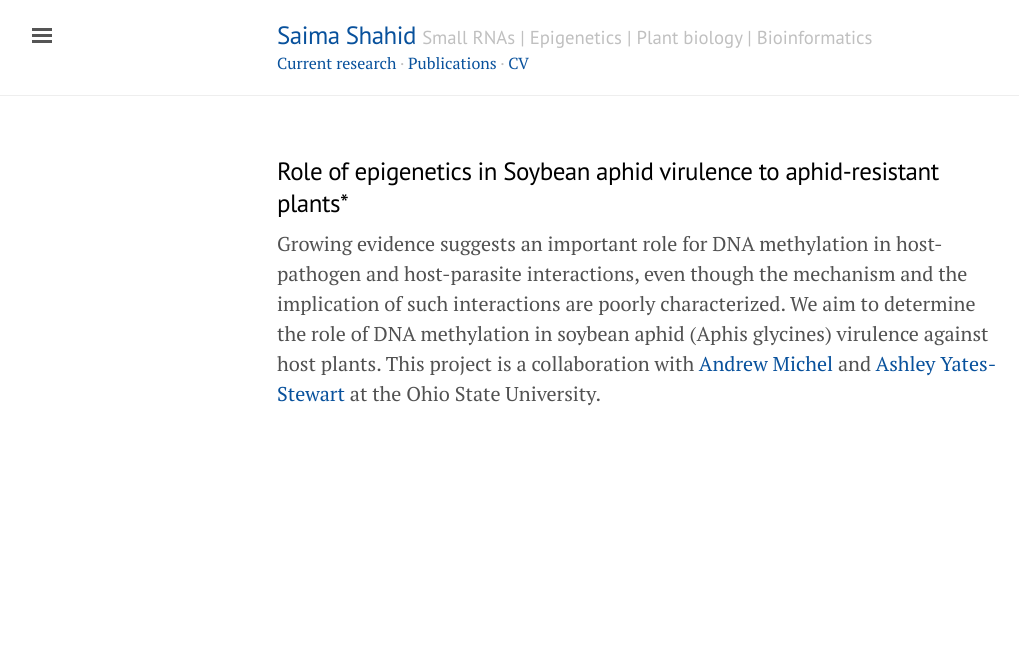
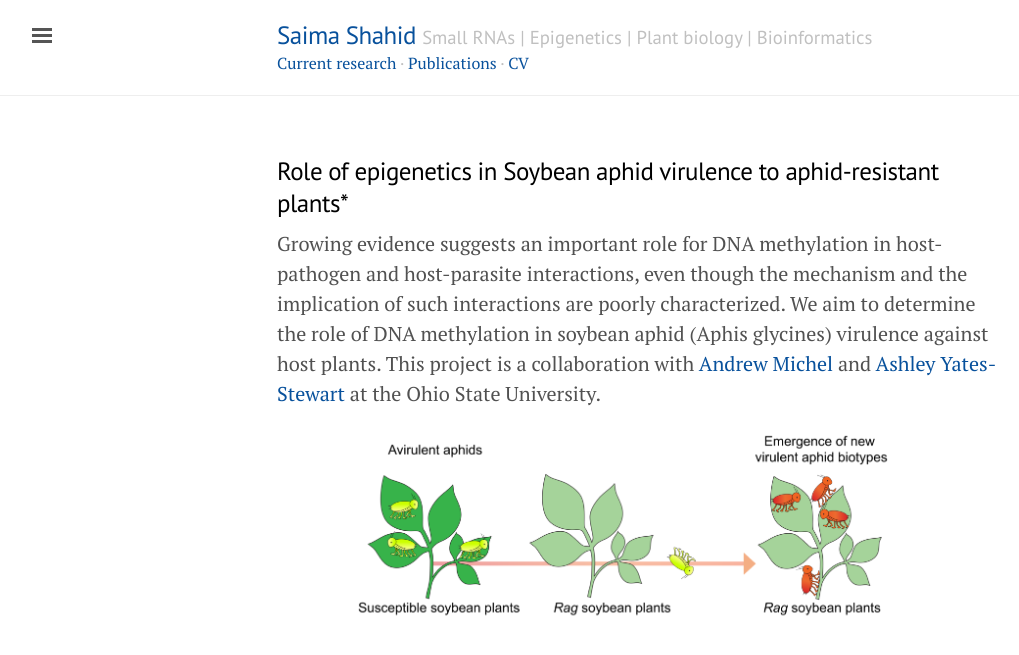
Before and after one commit to shahsam/saimashahid.github.io, a Jekyll site: the page built from research/aphid.md, in a window 1280 px wide. Shown: the top 655 px of the page, without its empty margins (3-1022 px from the left). Built offline with Jekyll 4.4.1, drawn with Linux system fonts in a browser that asks for light colours; nearby versions of some CDN libraries; our own code applies the rules of GitHub Pages for plain Markdown files.

Commit message:
Update aphid.md

```diff
--- a/research/aphid.md
+++ b/research/aphid.md
@@ -2,3 +2,12 @@
 title: "Role of epigenetics in Soybean aphid virulence to aphid-resistant plants*"
 ---
 Growing evidence suggests an important role for DNA methylation in host-pathogen and host-parasite interactions, even though the mechanism and the implication of such interactions are poorly characterized. We aim to determine the role of DNA methylation in soybean aphid (Aphis glycines) virulence against host plants. This project is a collaboration with [Andrew Michel](https://entomology.osu.edu/our-people/andrew-michel) and [Ashley Yates-Stewart](https://entomology.osu.edu/our-people/ashley-yates-stewart) at the Ohio State University.
+<div class="row">
+    <div class="col-md-12">
+        <div class="col-xs-offset-1 col-md-10">
+            <a href="/research/aphid.html">
+                <img src="/images/aphid.png">
+            </a>
+        </div>
+    </div>
+</div>
```
